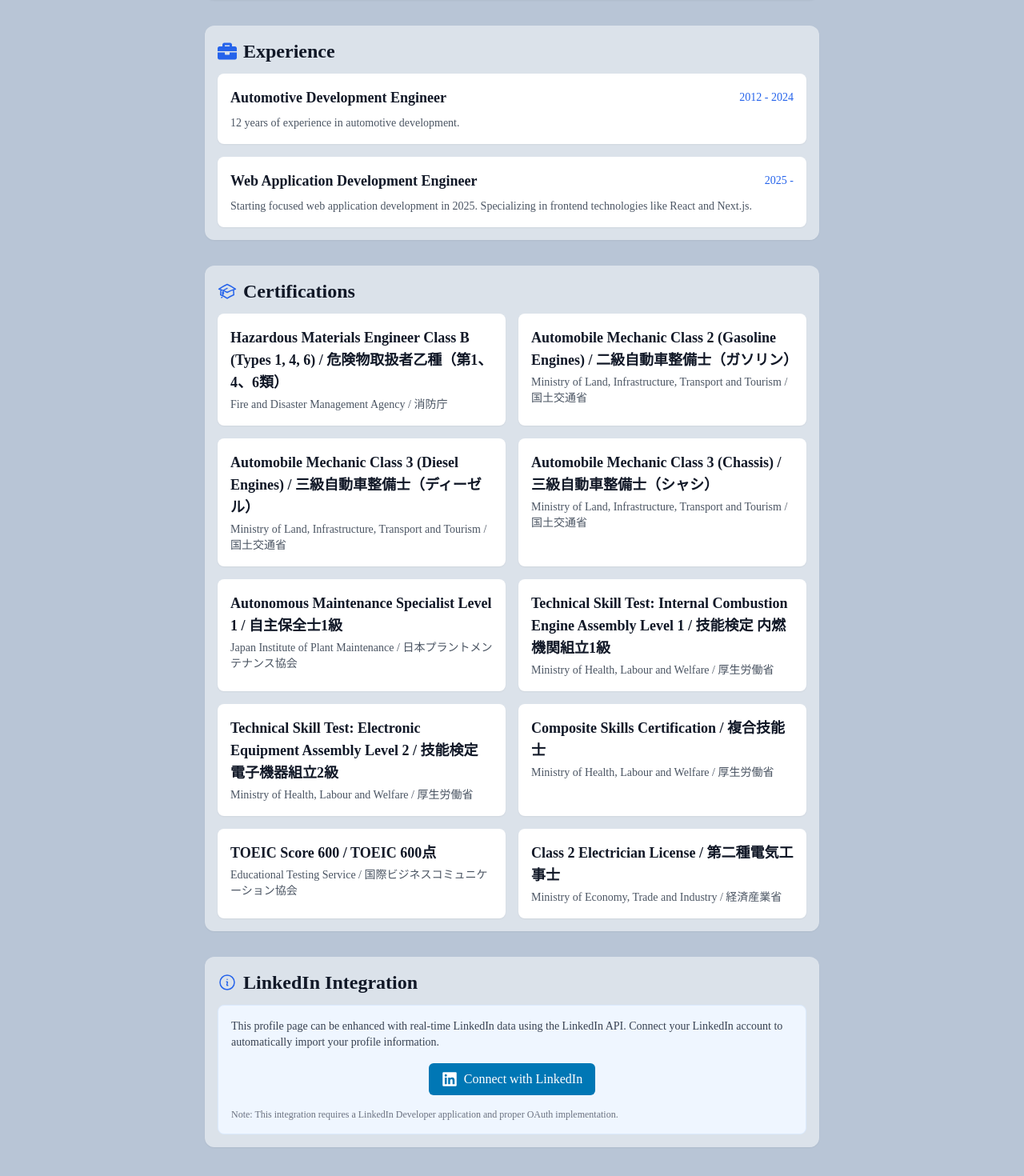
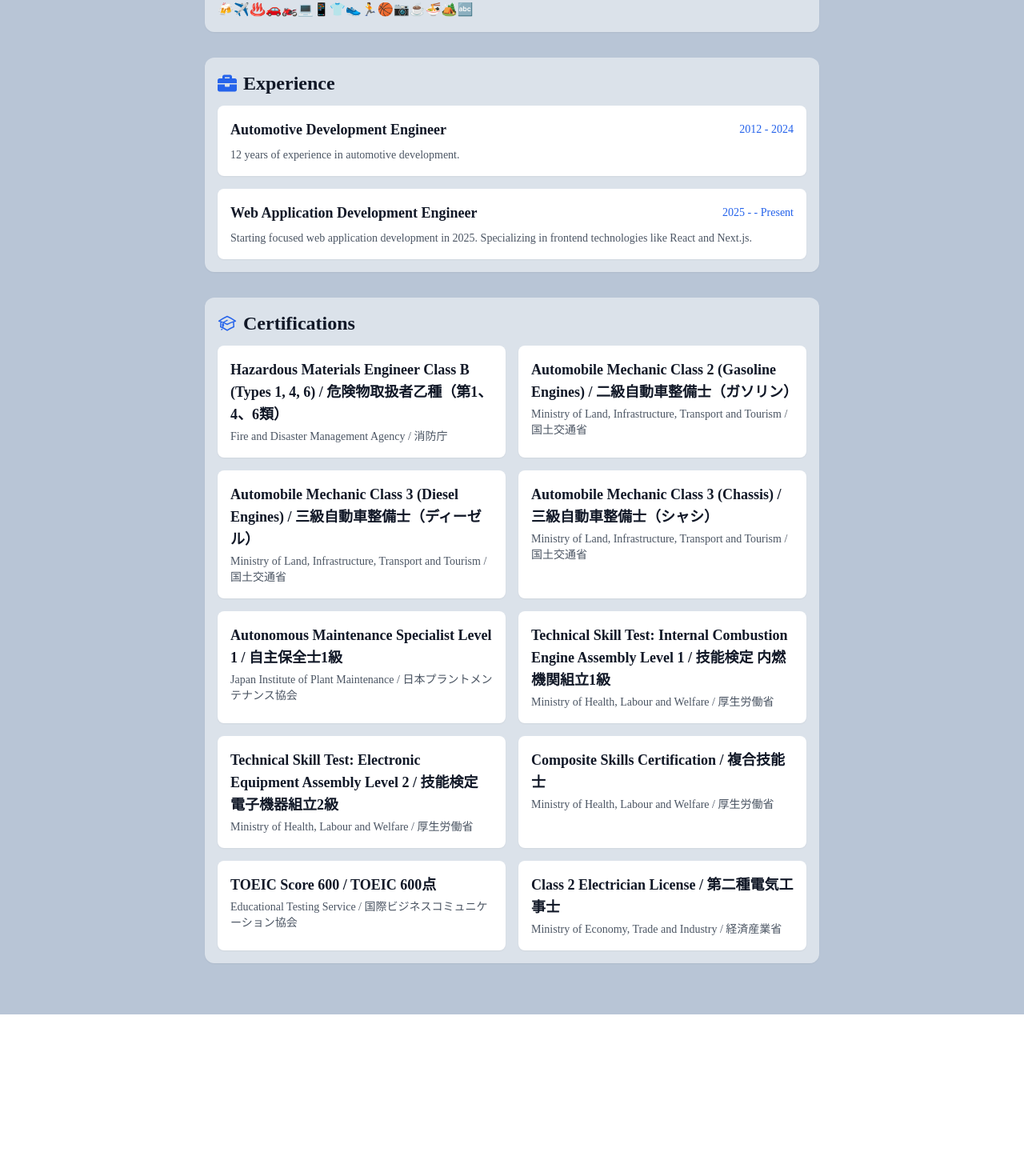
Before and after one commit to kshota0406/Portfolio-Showcase, a Next.js app: page /profile in a window 1280 px wide. Shown: the part 492-1962 px from the top of the page at 80% size. After the commit the page ends 1760 px from the top, so only its background shows below. Built offline with nearby package versions, Linux system fonts and the light colour scheme.

Commit message:
Update profile page to display LinkedIn data without user interaction

```diff
--- a/src/app/profile/page.tsx
+++ b/src/app/profile/page.tsx
@@ -1,14 +1,13 @@
 'use client';
 
-import React, { useState } from 'react';
+import React, { useEffect, useState } from 'react';
 import { motion } from 'framer-motion';
 import Image from 'next/image';
 import profileData from '@/data/profile.json';
-import { UserIcon, AcademicCapIcon, InformationCircleIcon } from '@heroicons/react/24/outline';
+import { UserIcon, AcademicCapIcon } from '@heroicons/react/24/outline';
 import { FaGithub, FaLinkedin } from 'react-icons/fa';
 import { FaInstagram, FaThreads } from 'react-icons/fa6';
 import { FaBriefcase } from 'react-icons/fa';
-import LinkedInConnectButton from './linkedin-connect-button';
 
 // Profile data type extensions
 interface Certification {
@@ -51,14 +50,29 @@ export default function Profile() {
   // Type casting
   const typedProfileData = profileData as unknown as ProfileData;
 
-  // State for LinkedIn profile data
+  // 常にプロフィールデータを表示
   const [linkedInData, setLinkedInData] = useState<any>(null);
 
-  // Handler for LinkedIn profile data
-  const handleLinkedInProfileData = (data: any) => {
-    setLinkedInData(data);
-    console.log('LinkedIn profile data:', data);
-  };
+  // ComponentDidMount時にプロフィールデータを設定
+  useEffect(() => {
+    // 実際の環境ではAPI呼び出しを行うが、ここではモックデータを使用
+    const mockLinkedInData = {
+      profile: {
+        localizedFirstName: typedProfileData.name.split(' ')[0],
+        localizedLastName: typedProfileData.name.split(' ')[1] || '',
+      },
+      positions: {
+        elements: typedProfileData.experience.map(exp => ({
+          title: exp.title,
+          startDate: { year: exp.period.split(' - ')[0] },
+          endDate: { year: exp.period.split(' - ')[1] || 'Present' },
+          company: { localizedName: exp.description }
+        }))
+      }
+    };
+
+    setLinkedInData(mockLinkedInData);
+  }, []);
 
   return (
     <div className="px-4 py-6 sm:py-8 bg-soft-gray dark:bg-gray-900">
@@ -210,31 +224,6 @@ export default function Profile() {
             ))}
           </div>
         </motion.div>
-
-        {/* LinkedIn API Integration Section */}
-        <motion.div
-          className="card mb-6 sm:mb-8 p-4 bg-white/50 dark:bg-gray-800/50 rounded-xl shadow-sm"
-          {...fadeInUp}
-          transition={{ delay: 0.7 }}
-        >
-          <div className="flex items-center gap-2 mb-3">
-            <InformationCircleIcon className="h-5 w-5 sm:h-6 sm:w-6 text-blue-600 dark:text-blue-400" />
-            <h3 className="text-xl sm:text-2xl font-bold">LinkedIn Integration</h3>
-          </div>
-          <div className="bg-blue-50 dark:bg-blue-900/20 p-4 rounded-lg border border-blue-100 dark:border-blue-800">
-            <p className="text-gray-700 dark:text-gray-200 text-sm mb-4">
-              This profile page can be enhanced with real-time LinkedIn data using the LinkedIn API. Connect your LinkedIn account to automatically import your profile information.
-            </p>
-
-            <div className="flex justify-center mt-4 mb-2">
-              <LinkedInConnectButton onProfileData={handleLinkedInProfileData} />
-            </div>
-
-            <div className="mt-4 text-xs text-gray-500 dark:text-gray-400">
-              <p>Note: This integration requires a LinkedIn Developer application and proper OAuth implementation.</p>
-            </div>
-          </div>
-        </motion.div>
       </motion.div>
     </div>
   );
```
